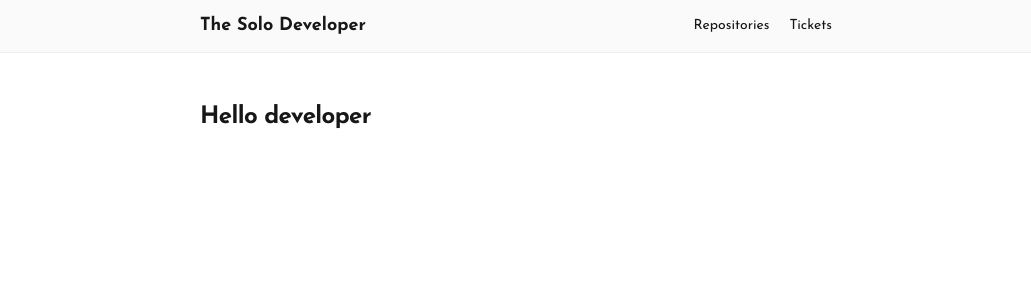
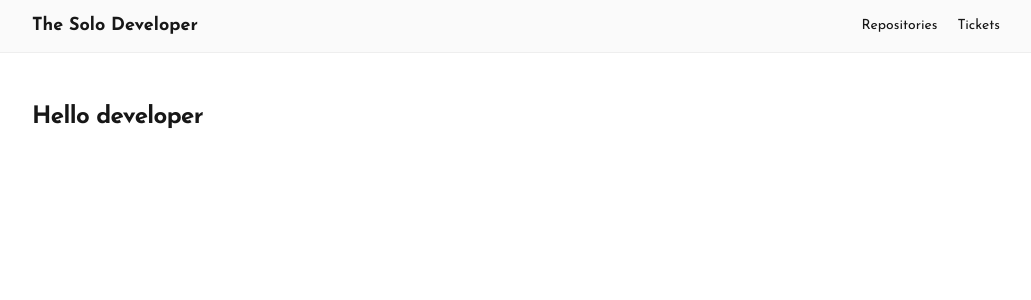
Before and after one commit to mohammeddellihr/TheSoloDeveloper, a Next.js app: page / in a window 1280 px wide. Shown: the top 300 px of the page, without its empty margins (120-1151 px from the left). Built offline with nearby package versions, Linux system fonts and the light colour scheme.

Commit message:
Update layout.tsx

```diff
--- a/app/layout.tsx
+++ b/app/layout.tsx
@@ -25,7 +25,7 @@
     >
       <body className="min-h-full flex flex-col font-sans">
         <header className="bg-gray-50 dark:bg-gray-900 border-b border-gray-200 dark:border-gray-800">
-          <nav className="mx-auto flex w-full max-w-2xl items-center justify-between px-4 py-3">
+          <nav className="mx-auto flex w-full max-w-5xl items-center justify-between px-6 py-3">
             <Link href="/" className="text-lg font-bold">
               The Solo Developer
             </Link>
@@ -39,7 +39,7 @@
             </div>
           </nav>
         </header>
-        <main className="mx-auto flex w-full max-w-2xl flex-col gap-6 px-4 py-12">
+        <main className="mx-auto flex w-full max-w-5xl flex-col gap-6 px-6 py-12">
           {children}
         </main>
       </body>
```
